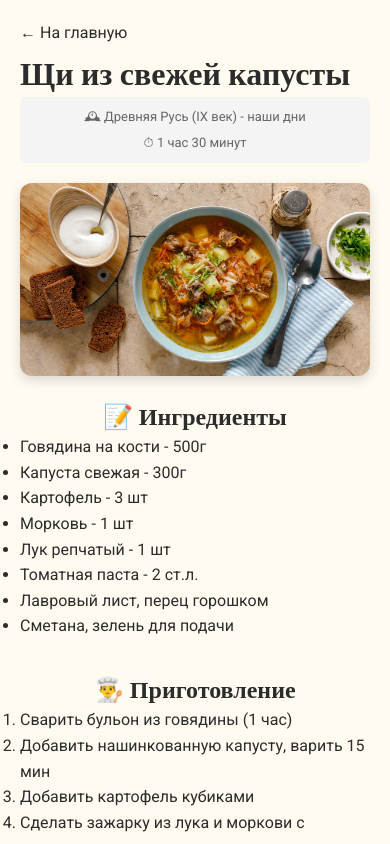
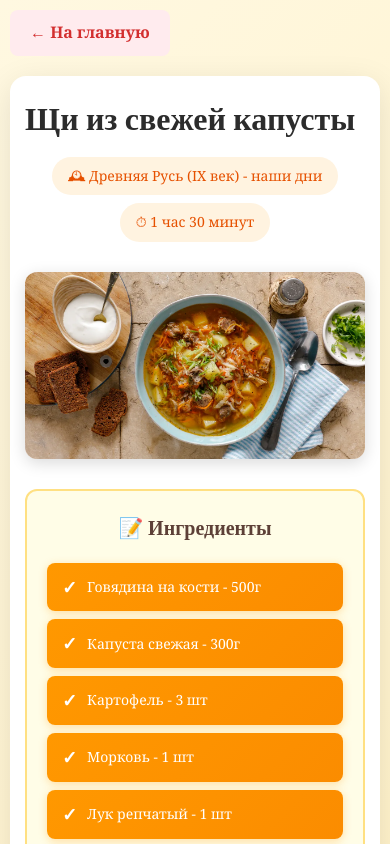
Before and after one commit to svideoproekt-ship-it/russka-kuhnya-9551, a React (Vite) app: page /recipe/1 in a window 390 px wide. Shown: the top 844 px of the page. Built offline with nearby package versions, Linux system fonts and the light colour scheme; a web font is replaced by a local one.

Commit message:
Restore beautiful recipe styles

```diff
--- a/src/styles/RecipePage.css
+++ b/src/styles/RecipePage.css
@@ -1,158 +1,217 @@
-/* RecipePage.css - обновлённая версия */
-.recipe-header {
-  display: flex;
-  justify-content: space-between;
-  align-items: center;
-  margin-bottom: 20px;
+/* Общий фон страницы рецепта */
+.recipe-page {
+  background: linear-gradient(135deg, #fff8e1 0%, #ffecb3 100%);
+  min-height: 100vh;
+  padding: 20px;
+  font-family: 'Georgia', serif;
 }
 
-.back-button {
-  background-color: #D4AF37;
-  color: white;
-  border: none;
-  padding: 8px 16px;
-  border-radius: 6px;
-  cursor: pointer;
-  font-size: 1rem;
-  transition: background-color 0.3s;
+.recipe-container {
+  max-width: 800px;
+  margin: 0 auto;
+  background: white;
+  border-radius: 16px;
+  padding: 30px;
+  box-shadow: 0 8px 32px rgba(0,0,0,0.1);
 }
 
-.back-button:hover {
-  background-color: #B8860B;
+/* Заголовок рецепта */
+.recipe-header {
+  text-align: center;
+  margin-bottom: 30px;
 }
 
-.main-image {
-  width: 100%;
-  height: 300px;
-  object-fit: cover;
-  border-radius: 12px;
-  margin-bottom: 20px;
-}
-
-.recipe-title {
-  font-size: 1.8rem;
-  color: #333;
+.recipe-header h1 {
+  color: #d32f2f;
+  font-size: 32px;
   margin-bottom: 10px;
 }
 
-.recipe-meta {
-  font-size: 0.9rem;
-  color: #666;
-  margin-bottom: 15px;
+/* Картинка */
+.recipe-image {
+  display: block;
+  max-width: 100%;
+  height: auto;
+  margin: 30px auto;
+  border-radius: 12px;
+  box-shadow: 0 4px 16px rgba(0,0,0,0.15);
 }
 
-.ingredients-list h4 {
-  border-bottom: 2px solid #D4AF37;
-  padding-bottom: 5px;
-  margin-top: 15px;
+/* Секции (ингредиенты, приготовление) */
+.recipe-section {
+  margin: 30px 0;
+  padding: 20px;
+  background: #fffde7;
+  border-radius: 12px;
+  border: 2px solid #ffe082;
 }
 
-.instructions h4 {
-  border-bottom: 2px solid #D4AF37;
-  padding-bottom: 5px;
-  margin-top: 15px;
+.recipe-section h2 {
+  text-align: center;
+  color: #5d4037;
+  font-size: 24px;
+  margin-bottom: 20px;
+  display: flex;
+  align-items: center;
+  justify-content: center;
+  gap: 10px;
 }
 
-.history-note {
-  font-style: italic;
-  color: #555;
-  margin-top: 15px;
-  padding: 10px;
-  background-color: #f9f9f9;
-  border-left: 4px solid #D4AF37;
-}
-
-@media (max-width: 768px) {
-  .recipe-title {
-    font-size: 1.5rem;
-  }
-}/* Добавь это в конец RecipePage.css */
-.baking-page-container {
-  max-width: 800px;
-  margin: 0 auto;
-  padding: 20px;
-}
-
-.page-title {
-  color: #8B0000; /* Темно-красный, как в логотипе */
+/* ИНГРЕДИЕНТЫ - КРАСИВЫЕ ПОЛОСЫ */
+.recipe-section ul {
+  list-style: none;
+  padding: 0;
   margin: 0;
 }
 
-.recipes-grid {
+.recipe-section li {
+  background: linear-gradient(135deg, #ff9800 0%, #fb8c00 100%);
+  color: white;
+  padding: 12px 20px;
+  margin-bottom: 8px;
+  border-radius: 8px;
   display: flex;
-  flex-direction: column;
-  gap: 40px; /* Отступ между рецептами */
+  align-items: center;
+  gap: 10px;
+  font-weight: 500;
+  box-shadow: 0 2px 8px rgba(255,152,0,0.3);
+  transition: transform 0.2s;
 }
 
-.recipe-item {
-  background: #fff;
-  padding: 20px;
-  border-radius: 12px;
-  box-shadow: 0 2px 8px rgba(0,0,0,0.1);
+.recipe-section li:hover {
+  transform: translateX(5px);
 }
 
-.recipe-meta {
-  display: flex;
-  justify-content: space-between;
-  font-size: 0.9rem;
-  color: #666;
-  margin-bottom: 15px;
-  background: #f4f4f4;
-  padding: 10px;
-  border-radius: 6px;
-}
-.recipe-image {
-  display: block;          /* Делаем картинку блоком */
-  max-width: 100%;         /* Картинка не будет шире экрана */
-  height: auto;            /* Сохраняем пропорции */
-  margin: 20px auto;       /* Центрируем картинку */
-  border-radius: 12px;     /* Скругляем углы */
-  box-shadow: 0 4px 12px rgba(0,0,0,0.15); /* Красивая тень */
-}
-/* Делаем, чтобы весь контент был по центру и не разъезжался */
-.recipe-page {
-  max-width: 800px;       /* Ограничиваем ширину текста */
-  margin: 0 auto;         /* Центрируем блок на странице */
-  padding: 20px;
-  text-align: left;       /* Текст внутри оставляем выровненным по левому краю (так удобнее читать) */
+.recipe-section li:before {
+  content: '✓';
+  font-weight: bold;
+  font-size: 18px;
 }
 
-/* Центрируем заголовки и списки */
-.recipe-section {
-  margin-bottom: 30px;
+/* ПРИГОТОВЛЕНИЕ - НУМЕРОВАННЫЙ СПИСОК */
+.recipe-section ol {
+  list-style: none;
+  padding: 0;
+  counter-reset: step-counter;
 }
 
-.recipe-section h2 {
-  text-align: center;     /* Заголовки "Ингредиенты" и т.д. по центру */
+.recipe-section ol li {
+  counter-increment: step-counter;
+  background: linear-gradient(135deg, #81d4fa 0%, #4fc3f7 100%);
+  color: #01579b;
+  padding: 15px 20px 15px 60px;
+  margin-bottom: 10px;
+  border-radius: 8px;
+  position: relative;
+  font-weight: 500;
+  box-shadow: 0 2px 8px rgba(129,212,250,0.3);
 }
-/* Фиксим мета-информацию (эпоха и время) */
+
+.recipe-section ol li:before {
+  content: counter(step-counter);
+  position: absolute;
+  left: 15px;
+  top: 50%;
+  transform: translateY(-50%);
+  background: #0288d1;
+  color: white;
+  width: 32px;
+  height: 32px;
+  border-radius: 50%;
+  display: flex;
+  align-items: center;
+  justify-content: center;
+  font-weight: bold;
+  font-size: 16px;
+}
+
+/* Историческая справка */
+.history-section {
+  background: linear-gradient(135deg, #e8f5e9 0%, #c8e6c9 100%);
+  border: 2px solid #81c784;
+}
+
+.history-section h2 {
+  color: #2e7d32;
+}
+
+.history-section p {
+  color: #1b5e20;
+  line-height: 1.8;
+  text-align: center;
+  font-style: italic;
+}
+
+/* Мета-информация (эпоха, время) */
 .recipe-meta {
   display: flex;
   justify-content: center;
-  gap: 15px;
-  flex-wrap: nowrap;      /* Запрещаем перенос */
-  margin-bottom: 15px;
-  font-size: 14px;
-  color: #666;
+  gap: 20px;
+  margin: 15px 0;
+  flex-wrap: nowrap;
 }
 
 .recipe-meta span {
-  white-space: nowrap;    /* Текст не разрывается */
+  background: #fff3e0;
+  padding: 8px 16px;
+  border-radius: 20px;
+  font-size: 14px;
+  color: #e65100;
+  white-space: nowrap;
   display: flex;
   align-items: center;
   gap: 5px;
 }
 
-/* Адаптация для очень маленьких экранов */
-@media (max-width: 480px) {
+/* Кнопка "На главную" */
+.back-link {
+  display: inline-block;
+  margin-bottom: 20px;
+  color: #d32f2f;
+  text-decoration: none;
+  font-weight: bold;
+  padding: 10px 20px;
+  background: #ffebee;
+  border-radius: 8px;
+  transition: all 0.3s;
+}
+
+.back-link:hover {
+  background: #ffcdd2;
+  transform: translateX(-5px);
+}
+
+/* Адаптация для мобильных */
+@media (max-width: 600px) {
+  .recipe-page {
+    padding: 10px;
+  }
+
+  .recipe-container {
+    padding: 15px;
+  }
+
+  .recipe-header h1 {
+    font-size: 24px;
+  }
+
+  .recipe-section h2 {
+    font-size: 20px;
+  }
+
   .recipe-meta {
     flex-direction: column;
-    gap: 5px;
+    gap: 8px;
     align-items: center;
   }
 
-  .recipe-meta span {
-    white-space: nowrap;
-    font-size: 13px;
+  .recipe-section li {
+    font-size: 14px;
+    padding: 10px 15px;
+  }
+
+  .recipe-section ol li {
+    padding: 12px 15px 12px 50px;
+    font-size: 14px;
   }
 }
```
